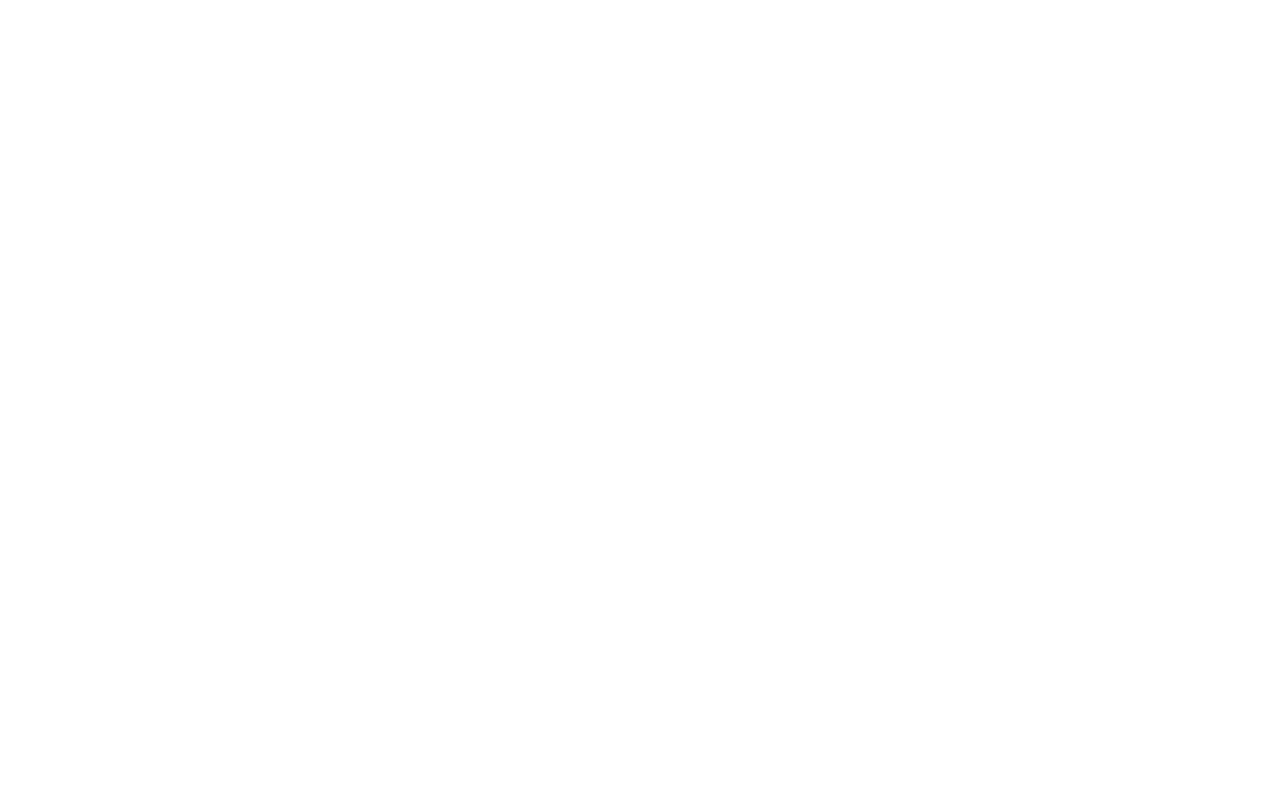
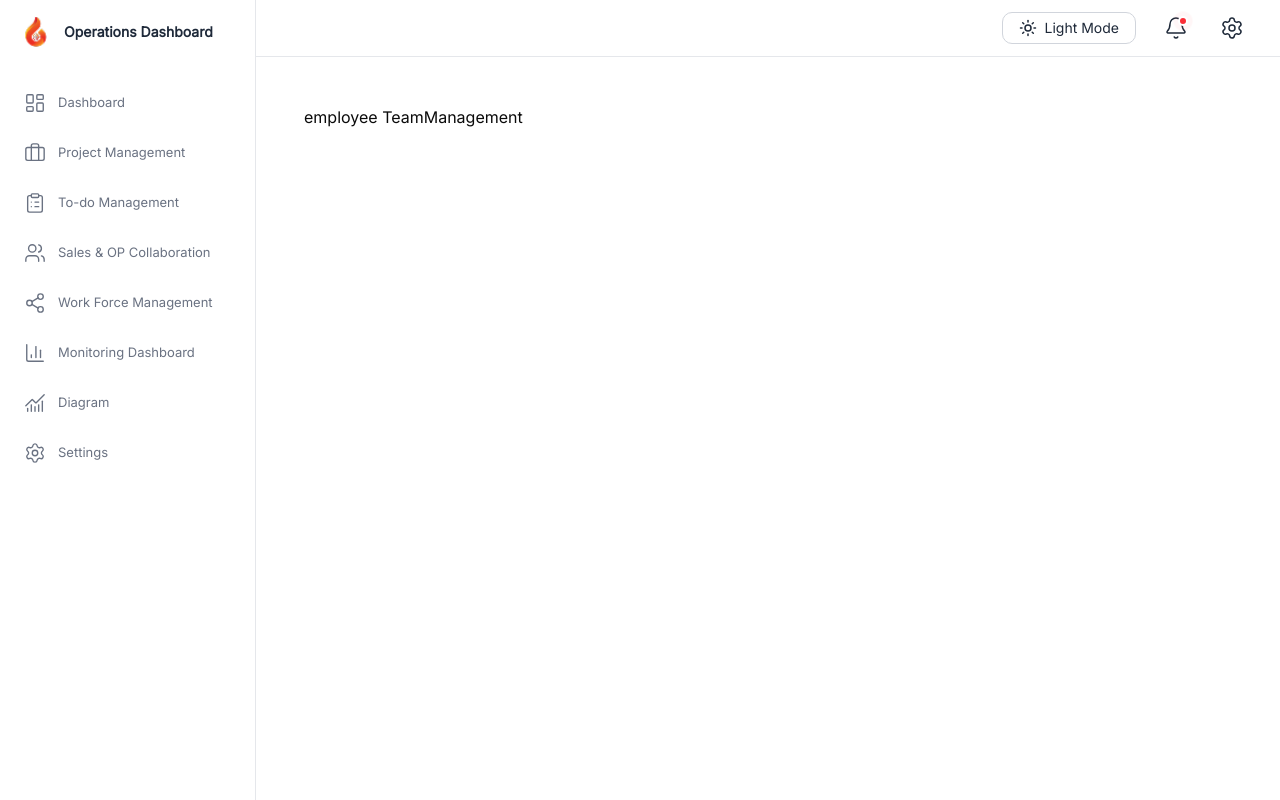
Before and after one commit to faioperation/FireAI-ERP, a React (Vite) app: page /workforce/employeemanagement in a window 1280 px wide. Before the commit this address had no page. Built offline with nearby package versions, Linux system fonts and the light colour scheme.

Commit message:
sub routing added

```diff
--- a/src/App.jsx
+++ b/src/App.jsx
@@ -33,9 +33,10 @@
 
 import TaskTracker from "./pages/TodoManagement/TaskTracker/TaskTracker";
 import TaskList from "./pages/TodoManagement/TaskTracker/TaskList";
-import Message from "./pages/TodoManagement/TaskTracker/message";
+import Message from "./pages/TodoManagement/TaskTracker/Message";
 import AddModule from "./pages/TodoManagement/TaskTracker/AddModule";
 import AddMessage from "./pages/TodoManagement/TaskTracker/AddMessage";
+import EmployeeManagement from "./pages/WorkForce/EmployeeManagement/EmployeeManagement";
 
 const App = () => {
   return (
@@ -83,6 +84,8 @@
           <Route path="/sales" element={<SalesOPCollaboration />} />
           <Route path="/meeting/:id" element={<MeetingDetails />} />
           <Route path="/workforce" element={<WorkForce />} />
+          <Route path="/workforce/employeemanagement" element={<EmployeeManagement/>} />
+
           <Route path="/monitoring" element={<Monitoring />} />
           <Route path="/diagram" element={<Diagram />} />
           <Route path="/settings" element={<Settings />} />
--- /dev/null
+++ b/src/pages/WorkForce/EmployeeManagement/EmployeeManagement.jsx
@@ -0,0 +1,9 @@
+import React from 'react'
+
+export default function EmployeeManagement() {
+  return (
+    <div>
+      employee TeamManagement
+    </div>
+  )
+}
--- /dev/null
+++ b/src/pages/WorkForce/TeamManagement/TeamManagement.jsx
@@ -0,0 +1,9 @@
+import React from 'react'
+
+export default function TeamManagement() {
+  return (
+    <div>
+      team namagement
+    </div>
+  )
+}
```
